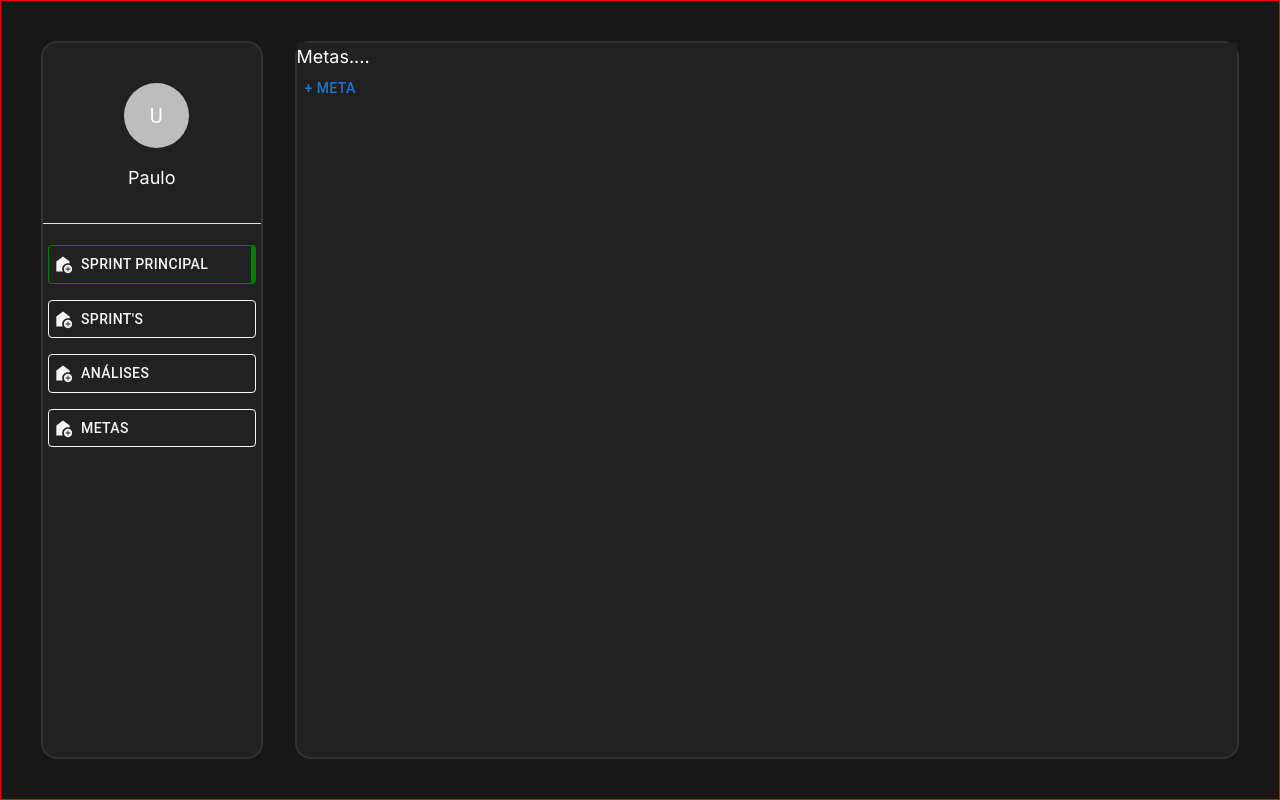
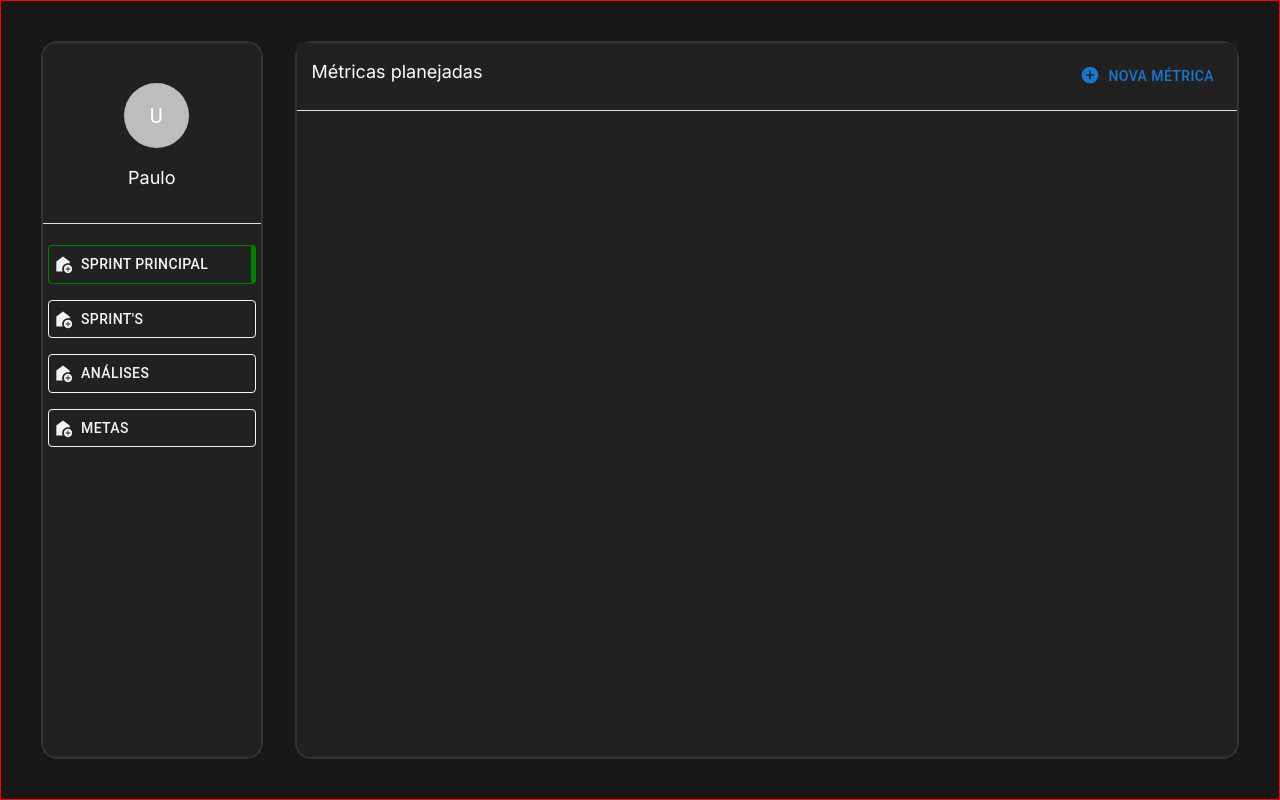
Before and after one commit to PauloCollares1/dashdescoboard, a Next.js app: page /page/goals in a window 1280 px wide. Built offline with nearby package versions, Linux system fonts and the light colour scheme.

Commit message:
Add React hook form

```diff
--- /dev/null
+++ b/app/components/Forms/NewMetricForm/index.tsx
@@ -0,0 +1,65 @@
+import React from "react";
+import * as S from "./styles";
+import { Button, Divider, TextField } from "@mui/material";
+
+import { InsightsIcon } from "@/app/utils/icons";
+import { useForm } from "react-hook-form";
+
+const NewMetricForm = () => {
+  const { register, handleSubmit } = useForm();
+
+  const onSubmit = (data: any) => {
+    console.log(data);
+  };
+
+  return (
+    <S.ModalForm>
+      <S.GridContainer>
+        <S.GridItem>
+          <InsightsIcon fontSize="large" />
+        </S.GridItem>
+
+        <S.GridItem>Adicione uma nova métrica aqui</S.GridItem>
+      </S.GridContainer>
+
+      <S.GridItemDivider>
+        <Divider color="white" variant="fullWidth" />
+      </S.GridItemDivider>
+
+      <form onSubmit={handleSubmit(onSubmit)}>
+        <S.GridContainer>
+          <S.GridItem md={6}>
+            <TextField
+              label="Outlined"
+              variant="outlined"
+              size="small"
+              {...register("firstName")}
+            />
+          </S.GridItem>
+
+          <S.GridItem md={6}>
+            <TextField label="Outlined" variant="outlined" size="small" />
+          </S.GridItem>
+
+          <S.GridItem md={6}>
+            <TextField label="Outlined" variant="outlined" size="small" />
+          </S.GridItem>
+
+          <S.GridItem md={6}>
+            <TextField label="Outlined" variant="outlined" size="small" />
+          </S.GridItem>
+
+          <S.GridItem>
+            <Button type="submit">Enviar</Button>
+          </S.GridItem>
+        </S.GridContainer>
+      </form>
+
+      <S.GridItemDivider>
+        <Divider color="white" variant="fullWidth" />
+      </S.GridItemDivider>
+    </S.ModalForm>
+  );
+};
+
+export default NewMetricForm;
--- /dev/null
+++ b/app/components/Forms/NewMetricForm/styles.ts
@@ -0,0 +1,24 @@
+import { Grid } from "@mui/material";
+import styled from "styled-components";
+
+export const GridContainer = styled(Grid).attrs({
+  container: true,
+  padding: "15px",
+  textAlign: "center",
+})``;
+
+export const GridItem = styled(Grid).attrs({
+  item: true,
+})``;
+
+export const GridItemDivider = styled.div``;
+
+export const ModalForm = styled.div`
+  max-width: 40%;
+  margin-top: 5%;
+  margin-left: 30%;
+  margin-right: 30%;
+  margin-bottom: 0%;
+  border-radius: 1rem;
+  background-color: #212121;
+`;
--- a/app/page/analitics/page.tsx
+++ b/app/page/analitics/page.tsx
@@ -1,8 +1,41 @@
+"use client";
 import React from "react";
 import ModalTasks from "../../components/Core/ModalTasks";
+import * as S from "./styles";
+import { AddCircleIcon } from "@/app/utils/icons";
+import { Button, Divider } from "@mui/material";
+import { useGlobalState } from "@/app/hooks";
+import GenericModal from "@/app/components/Core/GenericModal";
+import NewMetricForm from "@/app/components/Forms/NewMetricForm";
 
 const Analitics = () => {
-  return <ModalTasks>Análises...</ModalTasks>;
+  const { setOpenCloseModal } = useGlobalState();
+  return (
+    <ModalTasks>
+      <S.GridContainer>
+        <S.GridItem>Análises planejadas</S.GridItem>
+
+        <S.GridItem textAlign="end">
+          <Button
+            onClick={() => setOpenCloseModal(true)}
+            startIcon={
+              <AddCircleIcon style={{ marginBottom: 2 }} fontSize="large" />
+            }
+          >
+            Nova análise
+          </Button>
+        </S.GridItem>
+      </S.GridContainer>
+
+      <S.GridItemDivider>
+        <Divider color="white" variant="fullWidth" />
+      </S.GridItemDivider>
+
+      <GenericModal>
+        <NewMetricForm />
+      </GenericModal>
+    </ModalTasks>
+  );
 };
 
 export default Analitics;
--- /dev/null
+++ b/app/page/analitics/styles.ts
@@ -0,0 +1,15 @@
+import { Grid } from "@mui/material";
+import styled from "styled-components";
+
+export const GridContainer = styled(Grid).attrs({
+  container: true,
+  padding: "15px",
+})``;
+
+export const GridItem = styled(Grid).attrs({
+  md: 6,
+  xs: 12,
+  item: true,
+})``;
+
+export const GridItemDivider = styled.div``;
--- a/app/page/goals/page.tsx
+++ b/app/page/goals/page.tsx
@@ -1,21 +1,39 @@
 "use client";
 import React from "react";
-import { Button } from "@mui/material";
+import { Button, Divider } from "@mui/material";
 import { useGlobalState } from "@/app/hooks";
 import ModalTasks from "@/app/components/Core/ModalTasks";
 import GenericModal from "@/app/components/Core/GenericModal";
+import * as S from "./styles";
+import { AddCircleIcon } from "@/app/utils/icons";
+import NewMetricForm from "@/app/components/Forms/NewMetricForm";
 
 const Goals = () => {
-  const { openCloseModal, setOpenCloseModal } = useGlobalState();
+  const { setOpenCloseModal } = useGlobalState();
   return (
     <ModalTasks>
-      Metas....
-      <div>
-        <Button onClick={() => setOpenCloseModal(true)}>+ Meta</Button>
-        <GenericModal>
-          <div>oi</div>
-        </GenericModal>
-      </div>
+      <S.GridContainer>
+        <S.GridItem>Métricas planejadas</S.GridItem>
+
+        <S.GridItem textAlign="end">
+          <Button
+            onClick={() => setOpenCloseModal(true)}
+            startIcon={
+              <AddCircleIcon style={{ marginBottom: 2 }} fontSize="large" />
+            }
+          >
+            Nova métrica
+          </Button>
+        </S.GridItem>
+      </S.GridContainer>
+
+      <S.GridItemDivider>
+        <Divider color="white" variant="fullWidth" />
+      </S.GridItemDivider>
+
+      <GenericModal>
+        <NewMetricForm />
+      </GenericModal>
     </ModalTasks>
   );
 };
--- /dev/null
+++ b/app/page/goals/styles.ts
@@ -0,0 +1,15 @@
+import { Grid } from "@mui/material";
+import styled from "styled-components";
+
+export const GridContainer = styled(Grid).attrs({
+  container: true,
+  padding: "15px",
+})``;
+
+export const GridItem = styled(Grid).attrs({
+  md: 6,
+  xs: 12,
+  item: true,
+})``;
+
+export const GridItemDivider = styled.div``;
--- a/app/page/sprints/page.tsx
+++ b/app/page/sprints/page.tsx
@@ -1,8 +1,41 @@
+"use client";
 import React from "react";
 import ModalTasks from "../../components/Core/ModalTasks";
+import * as S from "./styles";
+import { useGlobalState } from "@/app/hooks";
+import { Button, Divider } from "@mui/material";
+import { AddCircleIcon } from "@/app/utils/icons";
+import GenericModal from "@/app/components/Core/GenericModal";
+import NewMetricForm from "@/app/components/Forms/NewMetricForm";
 
 const Sprints = () => {
-  return <ModalTasks>Sprints...</ModalTasks>;
+  const { setOpenCloseModal } = useGlobalState();
+  return (
+    <ModalTasks>
+      <S.GridContainer>
+        <S.GridItem>Análises planejadas</S.GridItem>
+
+        <S.GridItem textAlign="end">
+          <Button
+            onClick={() => setOpenCloseModal(true)}
+            startIcon={
+              <AddCircleIcon style={{ marginBottom: 2 }} fontSize="large" />
+            }
+          >
+            Nova Sprint
+          </Button>
+        </S.GridItem>
+      </S.GridContainer>
+
+      <S.GridItemDivider>
+        <Divider color="white" variant="fullWidth" />
+      </S.GridItemDivider>
+
+      <GenericModal>
+        <NewMetricForm />
+      </GenericModal>
+    </ModalTasks>
+  );
 };
 
 export default Sprints;
--- /dev/null
+++ b/app/page/sprints/styles.ts
@@ -0,0 +1,15 @@
+import { Grid } from "@mui/material";
+import styled from "styled-components";
+
+export const GridContainer = styled(Grid).attrs({
+  container: true,
+  padding: "15px",
+})``;
+
+export const GridItem = styled(Grid).attrs({
+  md: 6,
+  xs: 12,
+  item: true,
+})``;
+
+export const GridItemDivider = styled.div``;
--- a/app/utils/icons.tsx
+++ b/app/utils/icons.tsx
@@ -2,7 +2,9 @@ import AddIcon from "@mui/icons-material/Add";
 import SendIcon from "@mui/icons-material/Send";
 import DeleteIcon from "@mui/icons-material/Delete";
 import AddHomeIcon from "@mui/icons-material/AddHome";
+import InsightsIcon from "@mui/icons-material/Insights";
 import AnalyticsIcon from "@mui/icons-material/Analytics";
+import AddCircleIcon from "@mui/icons-material/AddCircle";
 import Brightness1Icon from "@mui/icons-material/Brightness1";
 import TrackChangesIcon from "@mui/icons-material/TrackChanges";
 
@@ -10,7 +12,9 @@ export { AddIcon };
 export { SendIcon };
 export { DeleteIcon };
 export { AddHomeIcon };
+export { InsightsIcon };
 export { AnalyticsIcon };
+export { AddCircleIcon };
 export { Brightness1Icon };
 export { TrackChangesIcon };
 
--- a/package.json
+++ b/package.json
@@ -19,6 +19,7 @@
     "next": "14.0.4",
     "react": "^18",
     "react-dom": "^18",
+    "react-hook-form": "^7.49.3",
     "styled-components": "^6.1.1"
   },
   "devDependencies": {
```
Also changed, not shown: 1 other file (tests, documents, lock files or other folders).
